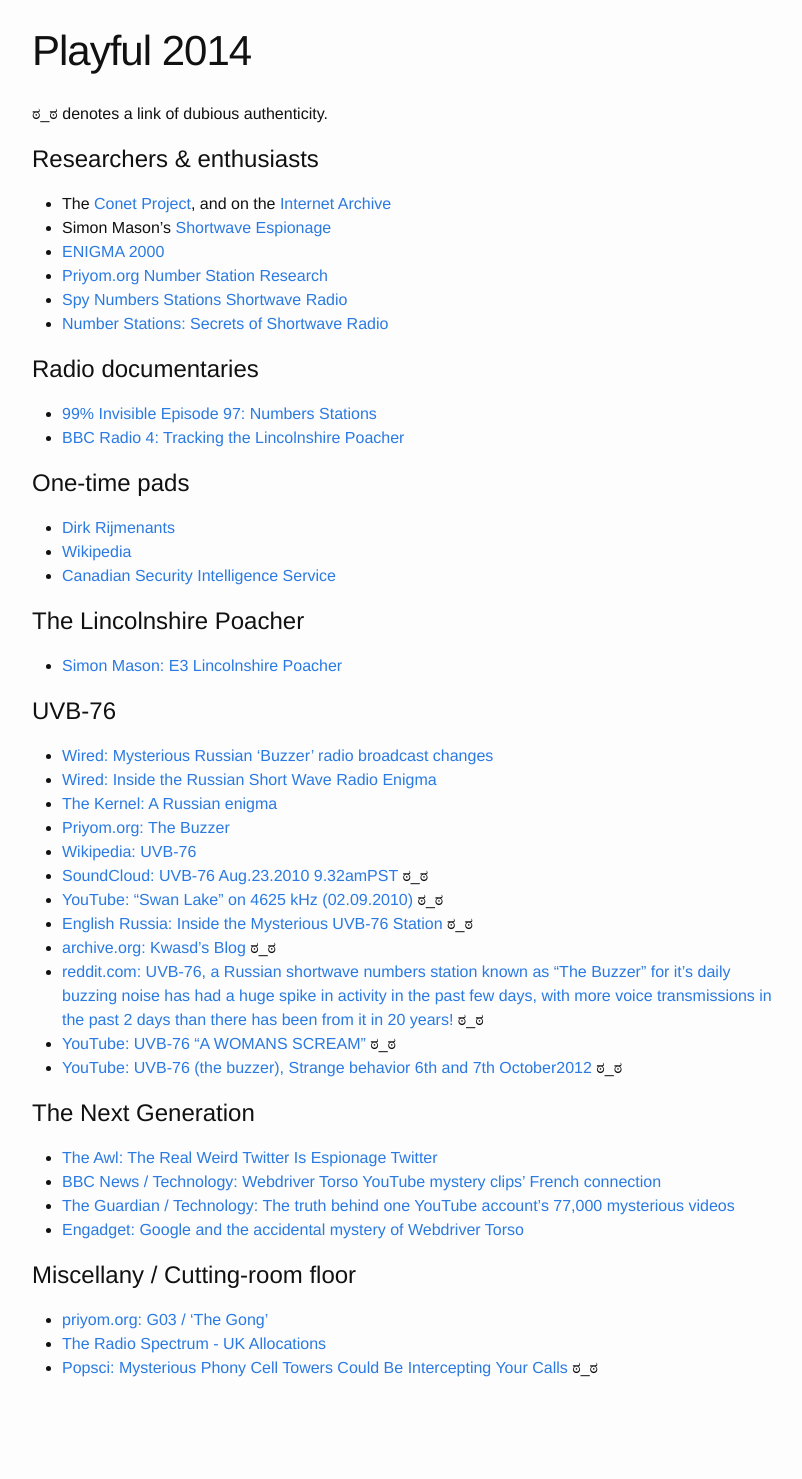
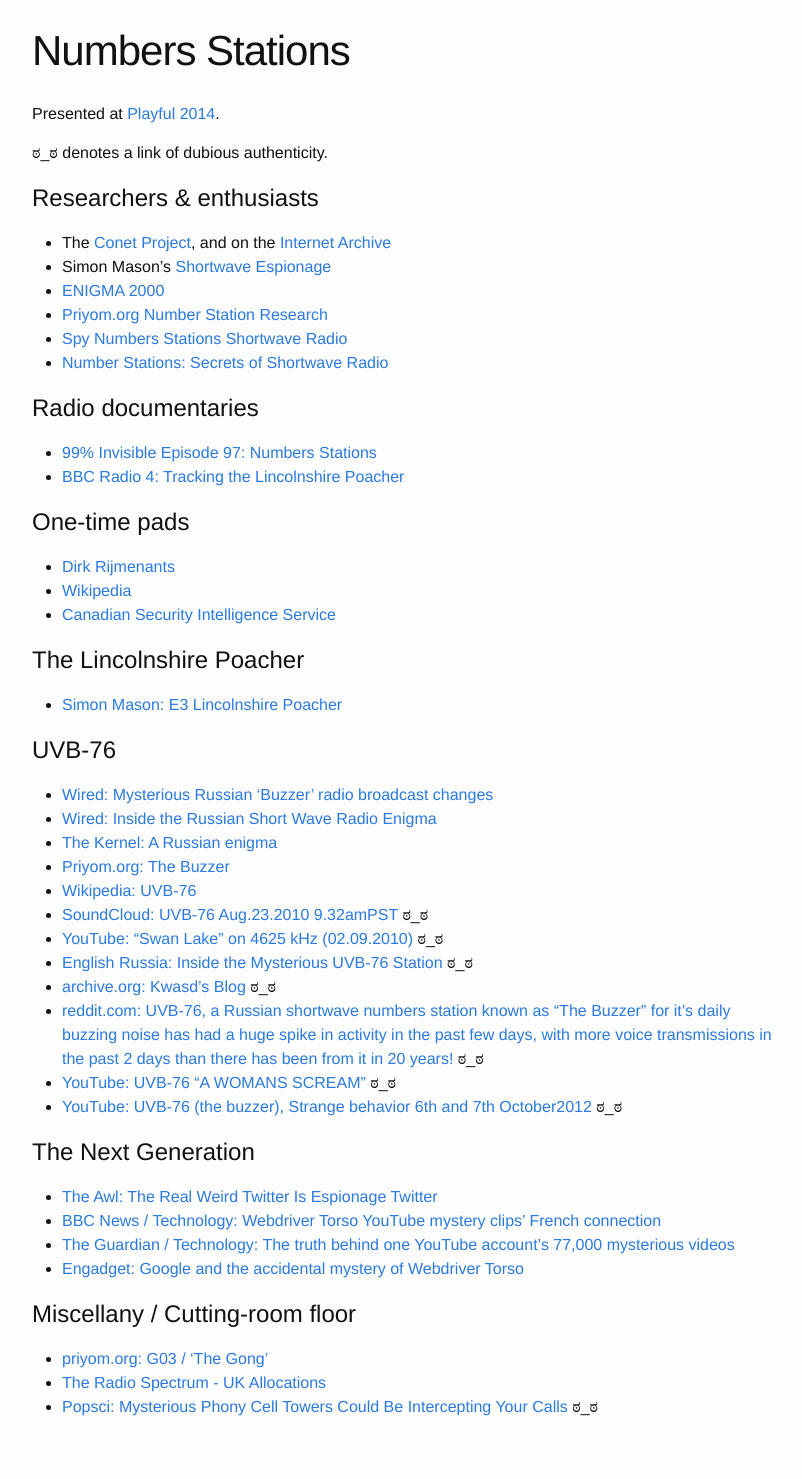
Before and after one commit to prehensile/prehensile.github.io, a Jekyll site: the page built from talks/playful2014.md, in a window 1280 px wide. Shown: the whole page, without its empty margins (238-1040 px from the left). Built offline with Jekyll 4.4.1, drawn with Linux system fonts in a browser that asks for light colours; before the commit the page ends 1440 px from its top, so only the background shows below that.

Commit message:
Update playful2014.md

```diff
--- a/talks/playful2014.md
+++ b/talks/playful2014.md
@@ -1,8 +1,10 @@
 ---
-title: Playful 2014
+title: Numbers Stations
 layout: page
 permalink: /talks/playful2014/
 ---
+
+Presented at [Playful 2014][33].
 
 &#3232;_&#3232; denotes a link of dubious authenticity.
 
```
Also changed, not shown: other parts of talks/playful2014.md (+1 -0 lines).
